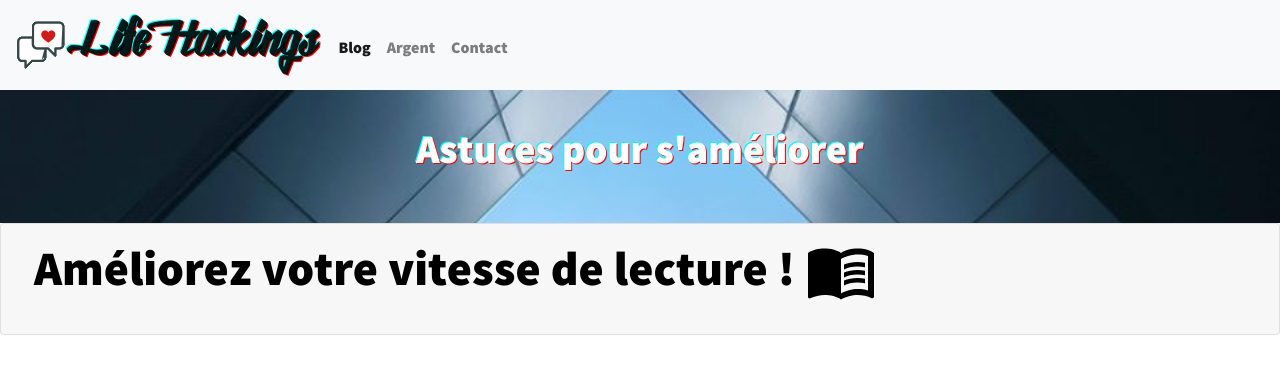
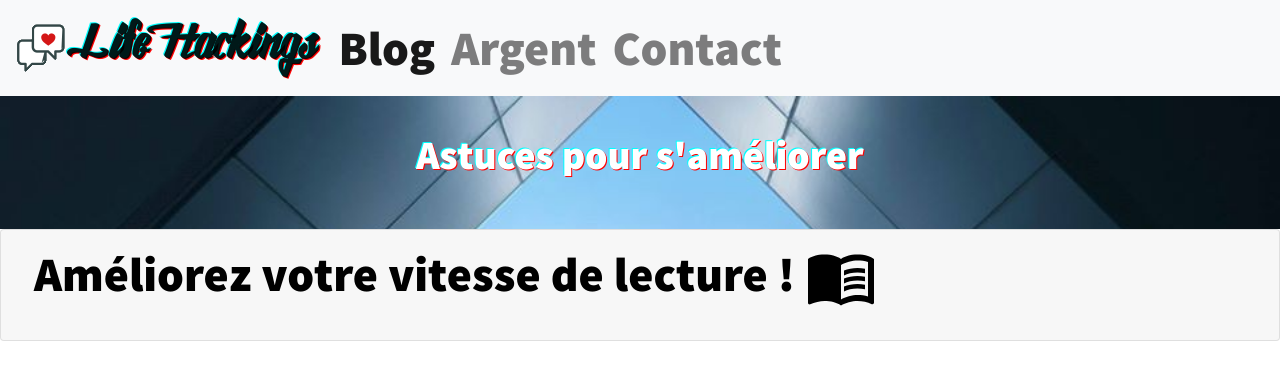
Before and after one commit to HailHide/lifehackings, a plain HTML site: page index.html in a window 1280 px wide. Drawn offline with nearby package versions, Linux system fonts and the light colour scheme.

Commit message:
Update style.css
Trying changes on "text-decoration: none;" selectors.

```diff
--- a/style.css
+++ b/style.css
@@ -91,7 +91,7 @@ header {
     animation: animate 0.5s linear infinite;
 }
 
-h2 #speedread, a #speedread {
+h2 #speedread, a {
     font-family: 'source_sans_problack';
     font-size: 3em;
     font-weight: 666;
```
